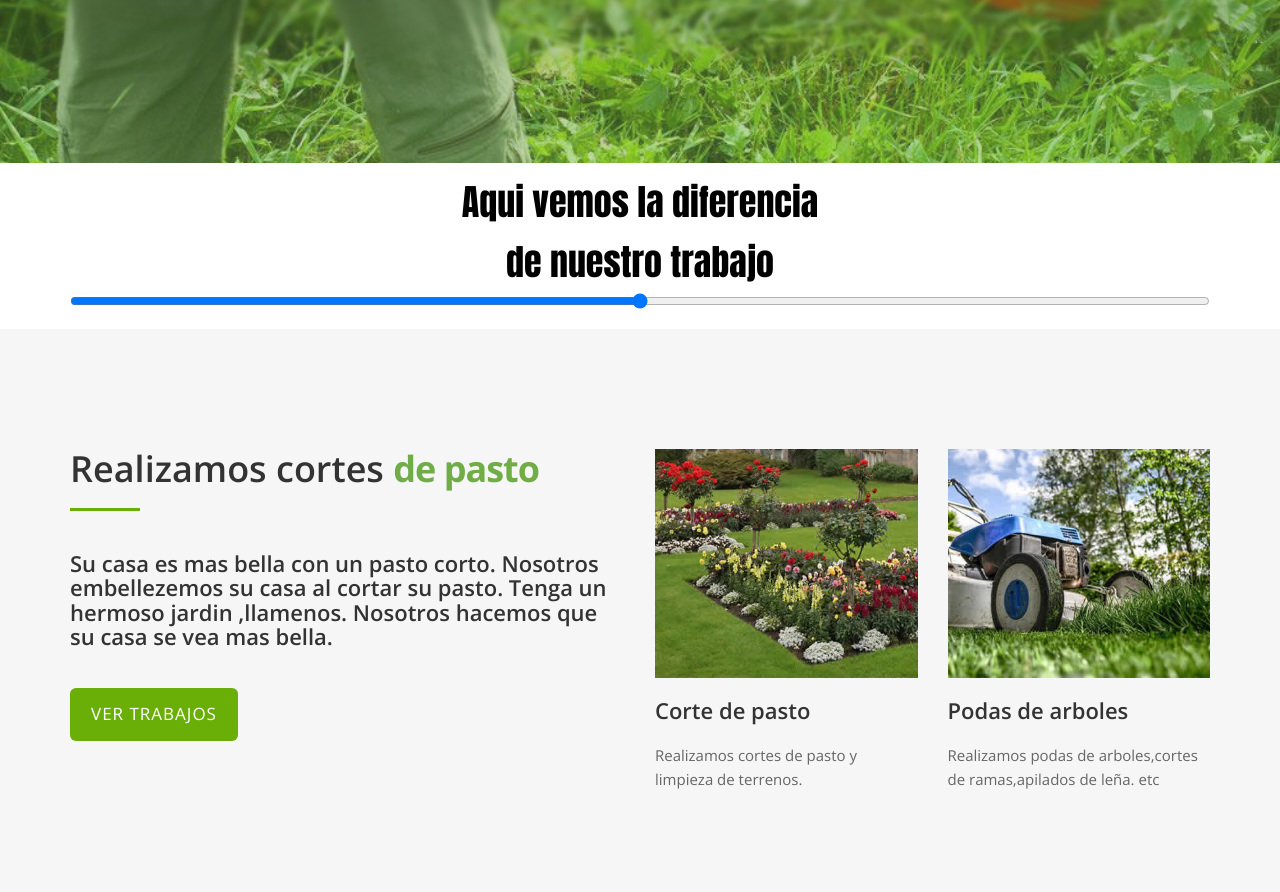
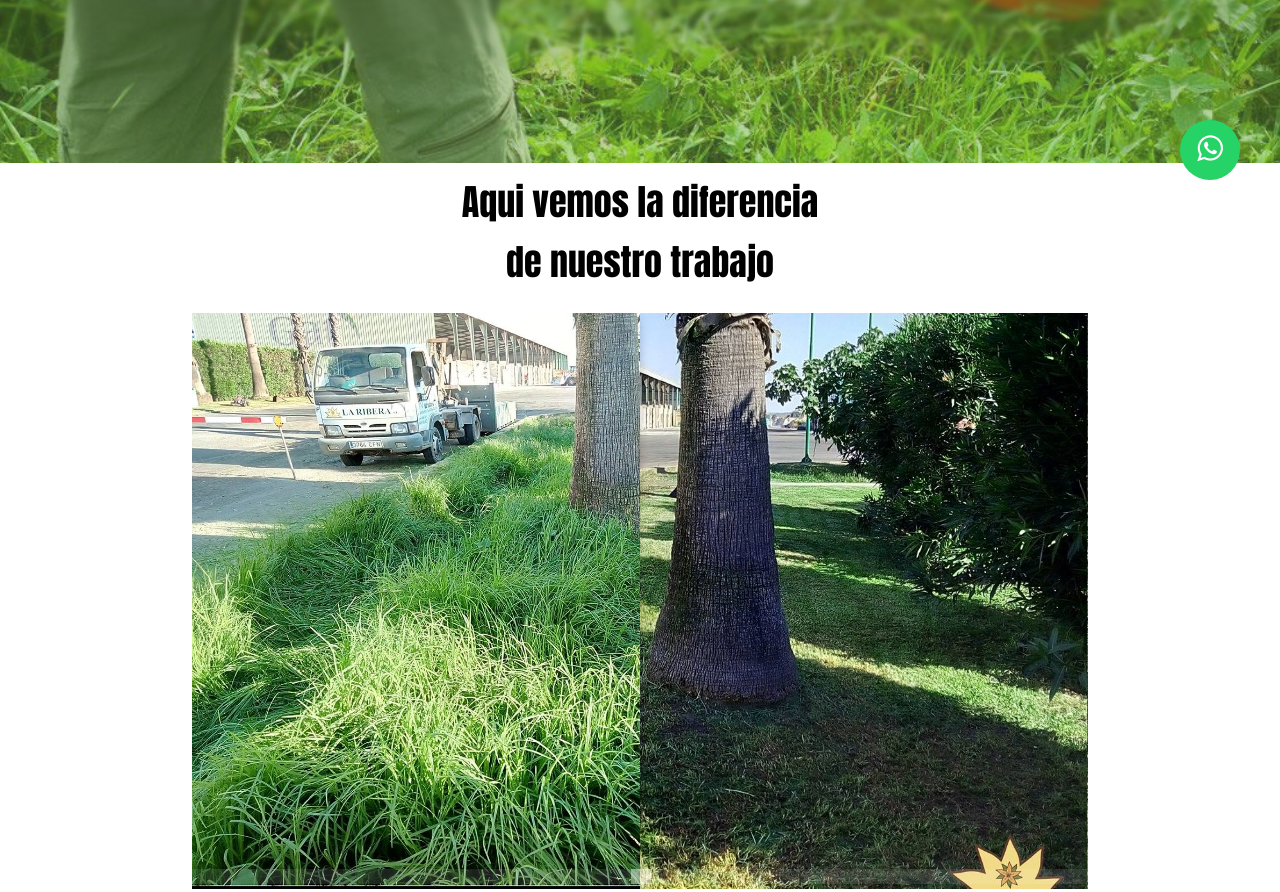
Before and after one commit to joakinnoble/outdor, a plain HTML site: page index.html in a window 1280 px wide. Shown: the part 580-1472 px from the top of the page. Drawn offline with nearby package versions, Linux system fonts and the light colour scheme.

Commit message:
Add files via upload

```diff
--- a/css/style.css
+++ b/css/style.css
@@ -6,6 +6,114 @@ body, html {
 	font-weight: 400;
 	width: 100% !important;
 	height: 100% !important;
+}
+@import url(https://fonts.googleapis.com/css?family=Raleway);
+html{
+  background: rgb(255, 255, 255);
+}
+div#comparison {
+  width: 70vw;
+  height: 45vw;
+  max-width: 1024px;
+  max-height: 768px;
+  overflow: hidden;
+margin: 30px auto;
+}
+.whatsapp {
+	position:fixed;
+	width:60px;
+	height:60px;
+	bottom:40px;
+	right:40px;
+	background-color:#25d366;
+	color:#FFF;
+	border-radius:50px;
+	text-align:center;
+	font-size:30px;
+	z-index:100;
+  }
+
+  .whatsapp-icon {
+	margin-top:13px;
+  }
+div#comparison figure {
+  background-image: url(/img/cesped.jpg);
+  background-size: cover;
+  position: relative;
+  font-size: 0;
+  width: 100%;
+  height: 100%;
+  margin: 0;
+}
+div#comparison figure > img {
+  position: relative;
+  width: 100%;
+}
+div#comparison figure div {
+  background-image: url(/img/cesped\ -\ copia.jpg);
+  background-size: cover;
+  position: absolute;
+  width: 50%;
+  box-shadow: 0 5px 10px -2px rgba(0,0,0,0.3);
+  overflow: hidden;
+  bottom: 0;
+  height: 100%;
+}
+
+input[type=range]{
+  -webkit-appearance:none;
+  -moz-appearance:none;
+  position: relative;
+  top: -2rem; left: -2%;
+  background-color: rgba(255,255,255,0.1);
+  width: 102%;
+}
+input[type=range]:focus {
+  outline: none;
+}
+input[type=range]:active {
+  outline: none;
+}
+
+input[type=range]::-moz-range-track {
+  -moz-appearance:none;
+    height:15px;
+    width: 98%;
+    background-color: rgba(255,255,255,0.1);
+    position: relative;
+    outline: none;
+ }
+input[type=range]::active {
+  border: none;
+  outline: none;
+}
+input[type=range]::-webkit-slider-thumb {
+    -webkit-appearance:none;
+    width: 20px; height: 15px;
+  background: rgba(255,255,255,0.4);
+  position: relative;
+  left: 10px;
+   }
+input[type=range]::-moz-range-thumb {
+  -moz-appearance: none;
+  width: 20px;
+  height: 15px;
+  background:  rgba(255,255,255,0.4);
+  position: relative;
+  left: 10px;
+     }
+input[type=range]:focus::-webkit-slider-thumb {
+    background: rgba(255,255,255,0.5);
+   }
+input[type=range]:focus::-moz-range-thumb {
+    background: rgba(255,255,255,0.5);
+   }
+.image-title{
+  font-family: Raleway;
+  text-align: center;
+  width:60%;
+  color: #ccc;
+  margin: 0 auto;
 }
 h2 {
 	margin: 0 0 20px 0;
```
